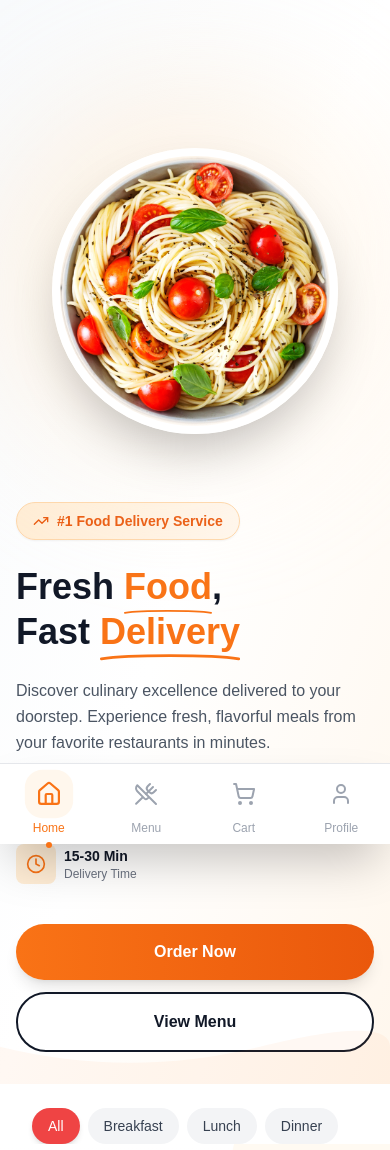
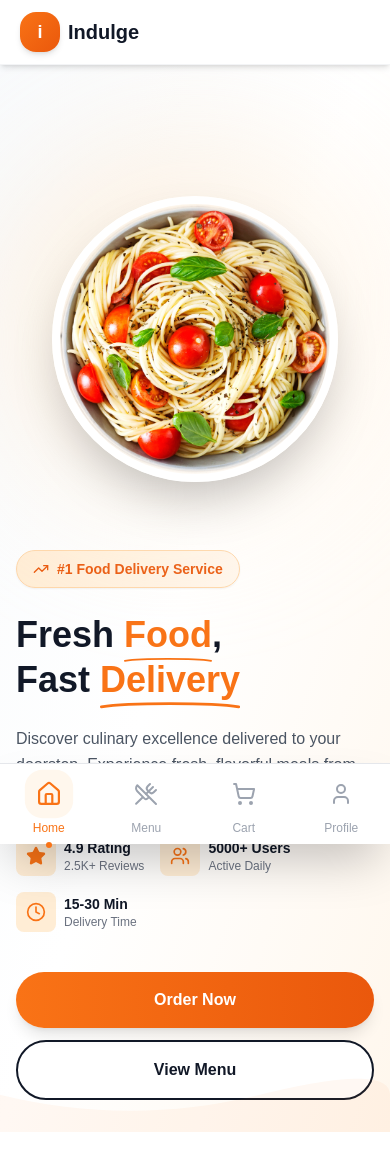
Before and after one commit to illyasvelleri/Restaurant-Ecom, a Next.js app: page / in a window 390 px wide. Shown: the top 1150 px of the page. Built offline with nearby package versions, Linux system fonts and the light colour scheme.

Commit message:
nav logo and some fix

```diff
--- a/app/components/HeroSection.js
+++ b/app/components/HeroSection.js
@@ -225,7 +225,7 @@ export default function HeroSection() {
               <span className="text-orange-500 relative inline-block">
                 Food
                 <svg className="absolute -bottom-2 left-0 w-full h-3" viewBox="0 0 200 12" fill="none">
-                  <path d="M2 10C40 4 160 4 198 10" stroke="#F97316" strokeWidth="4" strokeLinecap="round"/>
+                  <path d="M2 10C40 4 160 4 198 10" stroke="#F97316" strokeWidth="4" strokeLinecap="round" />
                 </svg>
               </span>
               ,<br />
@@ -233,7 +233,7 @@ export default function HeroSection() {
               <span className="text-orange-500 relative inline-block">
                 Delivery
                 <svg className="absolute -bottom-2 left-0 w-full h-3" viewBox="0 0 200 12" fill="none">
-                  <path d="M2 10C40 4 160 4 198 10" stroke="#F97316" strokeWidth="4" strokeLinecap="round"/>
+                  <path d="M2 10C40 4 160 4 198 10" stroke="#F97316" strokeWidth="4" strokeLinecap="round" />
                 </svg>
               </span>
             </h1>
@@ -278,13 +278,25 @@ export default function HeroSection() {
 
             {/* CTA Buttons */}
             <div className="flex flex-col sm:flex-row gap-3 sm:gap-4 pt-4 sm:pt-6">
-              <button className="w-full sm:w-auto px-8 py-4 bg-gradient-to-r from-orange-500 to-orange-600 text-white font-bold rounded-full hover:from-orange-600 hover:to-orange-700 transition-all shadow-lg hover:shadow-xl transform hover:-translate-y-0.5 text-base sm:text-lg">
+              {/* Order Now Button → WhatsApp */}
+              <a
+                href="https://wa.me/918606746083"
+                target="_blank"
+                rel="noopener noreferrer"
+                className="w-full sm:w-auto px-8 py-4 bg-gradient-to-r from-orange-500 to-orange-600 text-white font-bold rounded-full hover:from-orange-600 hover:to-orange-700 transition-all shadow-lg hover:shadow-xl transform hover:-translate-y-0.5 text-base sm:text-lg text-center"
+              >
                 Order Now
-              </button>
-              <button className="w-full sm:w-auto px-8 py-4 bg-white text-gray-900 font-bold rounded-full border-2 border-gray-900 hover:bg-gray-900 hover:text-white transition-all text-base sm:text-lg">
+              </a>
+
+              {/* View Menu Button → Menu Page */}
+              <a
+                href="/menu"
+                className="w-full sm:w-auto px-8 py-4 bg-white text-gray-900 font-bold rounded-full border-2 border-gray-900 hover:bg-gray-900 hover:text-white transition-all text-base sm:text-lg text-center"
+              >
                 View Menu
-              </button>
+              </a>
             </div>
+
           </div>
 
           {/* Right Column - Hero Image */}
@@ -308,7 +320,7 @@ export default function HeroSection() {
       {/* Bottom Wave Decoration */}
       <div className="absolute bottom-0 left-0 right-0 h-20 sm:h-24 overflow-hidden">
         <svg className="absolute bottom-0 w-full h-full" preserveAspectRatio="none" viewBox="0 0 1440 120" fill="none">
-          <path d="M0,64 C320,96 640,96 960,64 C1280,32 1440,32 1440,64 L1440,120 L0,120 Z" fill="rgba(249, 115, 22, 0.05)"/>
+          <path d="M0,64 C320,96 640,96 960,64 C1280,32 1440,32 1440,64 L1440,120 L0,120 Z" fill="rgba(249, 115, 22, 0.05)" />
         </svg>
       </div>
     </section>
--- a/app/components/navbar.js
+++ b/app/components/navbar.js
@@ -422,6 +422,19 @@ export default function Navbar({ cart = [] }) {
         </div>
       </nav>
 
+      {/* Mobile Top Navbar (Logo Left-Aligned) */}
+      <div className="lg:hidden fixed top-0 left-0 right-0 bg-white shadow-md border-b border-gray-100 z-50">
+        <div className="flex items-center px-5 py-3">
+          {/* Logo */}
+          <div className="flex items-center space-x-2">
+            <div className="w-10 h-10 bg-gradient-to-br from-orange-500 to-orange-600 rounded-2xl flex items-center justify-center shadow-md">
+              <span className="text-white font-bold text-lg">i</span>
+            </div>
+            <span className="text-xl font-bold text-gray-900">Indulge</span>
+          </div>
+        </div>
+      </div>
+
       {/* Mobile Bottom Navigation */}
       <div className="lg:hidden fixed bottom-0 left-0 right-0 bg-white border-t border-gray-200 shadow-2xl z-50">
         <div className="grid grid-cols-4 h-20">
@@ -468,8 +481,8 @@ export default function Navbar({ cart = [] }) {
         </div>
       </div>
 
-      {/* Spacer for bottom nav */}
-      <div className="lg:hidden h-20"></div>
+      {/* Spacers for mobile header & footer */}
+      <div className="lg:hidden h-32"></div>
     </>
   );
 }
```
